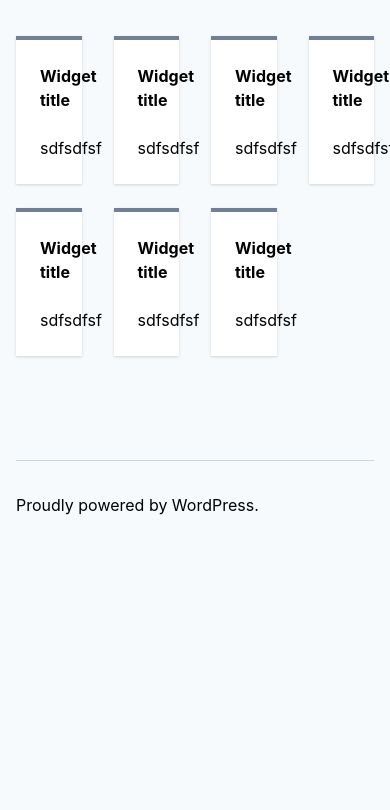
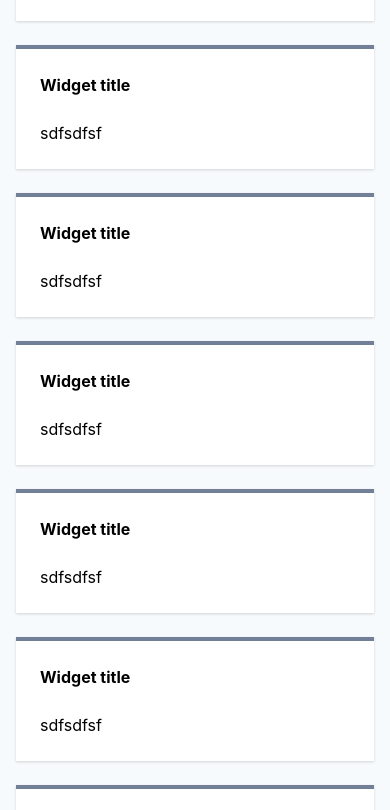
Before and after one commit to opdavies/wordpress-tailwindcss-starter-static, a website: page index.html in a window 390 px wide. Shown: the part 295-1105 px from the top of the page. Before the commit the page ends 844 px from the top, so only its background shows below. Drawn offline with Linux system fonts and the light colour scheme.

Commit message:
Responsive widgets

```diff
--- a/src/css/app.css
+++ b/src/css/app.css
@@ -3,7 +3,19 @@
 @tailwind components;
 
 .widget {
-  @apply w-1/4 mb-6 px-4;
+  @apply w-full mb-6 px-4;
+
+  @screen sm {
+    @apply w-1/2
+  }
+
+  @screen md {
+    @apply w-1/3
+  }
+
+  @screen lg {
+    @apply w-1/4
+  }
 
   .inner {
     @apply block bg-white shadow
```
Also changed, not shown: dist/css/app.css.
